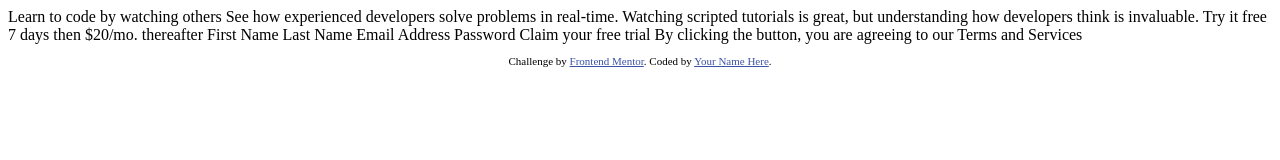
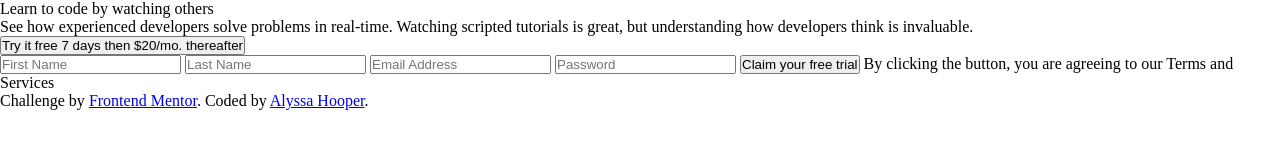
Before and after one commit to alyhoop/signup-form-component, a plain HTML site: page index.html in a window 1280 px wide. Drawn offline with Linux system fonts and the light colour scheme.

Commit message:
Formats index.HTML

```diff
--- a/index.html
+++ b/index.html
@@ -2,41 +2,44 @@
 <html lang="en">
 <head>
   <meta charset="UTF-8">
-  <meta name="viewport" content="width=device-width, initial-scale=1.0"> <!-- displays site properly based on user's device -->
-
+  <meta name="viewport" content="width=device-width, initial-scale=1.0">
   <link rel="icon" type="image/png" sizes="32x32" href="./images/favicon-32x32.png">
-
-  <title>Frontend Mentor | Intro component with sign up form</title>
-
-  <!-- Feel free to remove these styles or customise in your own stylesheet 👍 -->
-  <style>
-    .attribution { font-size: 11px; text-align: center; }
-    .attribution a { color: hsl(228, 45%, 44%); }
-  </style>
+  <title>Frontend Mentor Sign-Up Form Challenge</title>
+  <link rel="stylesheet" href="style.css">
 </head>
 <body>
+  <main>
+    <div class="card">
+      <div class="title">
+        <p>
+          Learn to code by watching others
+        </p>
+      </div>
+      <div class="title-explained">
+        <p>
+          See how experienced developers solve problems in real-time. Watching
+          scripted tutorials is great, but understanding how developers think is
+          invaluable.
+        </p>
+      </div>
+      <button type="sign-up-button">Try it free 7 days then $20/mo. thereafter</button>
+      <form>
+        <input type="text" placeholder="First Name" />
+        <input type="text" placeholder="Last Name" />
+        <input type="text" placeholder="Email Address" />
+        <input type="text" placeholder="Password" />
+        <button type="free-trial-button">Claim your free trial</button>
+        <span>By clicking the button, you are agreeing to our Terms and Services</span>
+      </form>
+    </div>
 
-  Learn to code by watching others
+    <div class="footer">
+      <p class="attribution">
+        Challenge by <a href="https://www.frontendmentor.io?ref=challenge" target="_blank">Frontend Mentor</a>.
+        Coded by <a href="https://github.com/alyhoop">Alyssa Hooper</a>.
+      </p>
+    </div>
+  </main>
 
-  See how experienced developers solve problems in real-time. Watching scripted tutorials is great,
-  but understanding how developers think is invaluable.
-
-  Try it free 7 days then $20/mo. thereafter
-
-  First Name
-  Last Name
-  Email Address
-  Password
-
-  Claim your free trial
-
-  By clicking the button, you are agreeing to our Terms and Services
-
-  <footer>
-    <p class="attribution">
-      Challenge by <a href="https://www.frontendmentor.io?ref=challenge" target="_blank">Frontend Mentor</a>.
-      Coded by <a href="#">Your Name Here</a>.
-    </p>
-  </footer>
 </body>
 </html>
--- /dev/null
+++ b/style.css
@@ -0,0 +1,4 @@
+* {
+  margin: 0;
+  padding: 0;
+}
```
